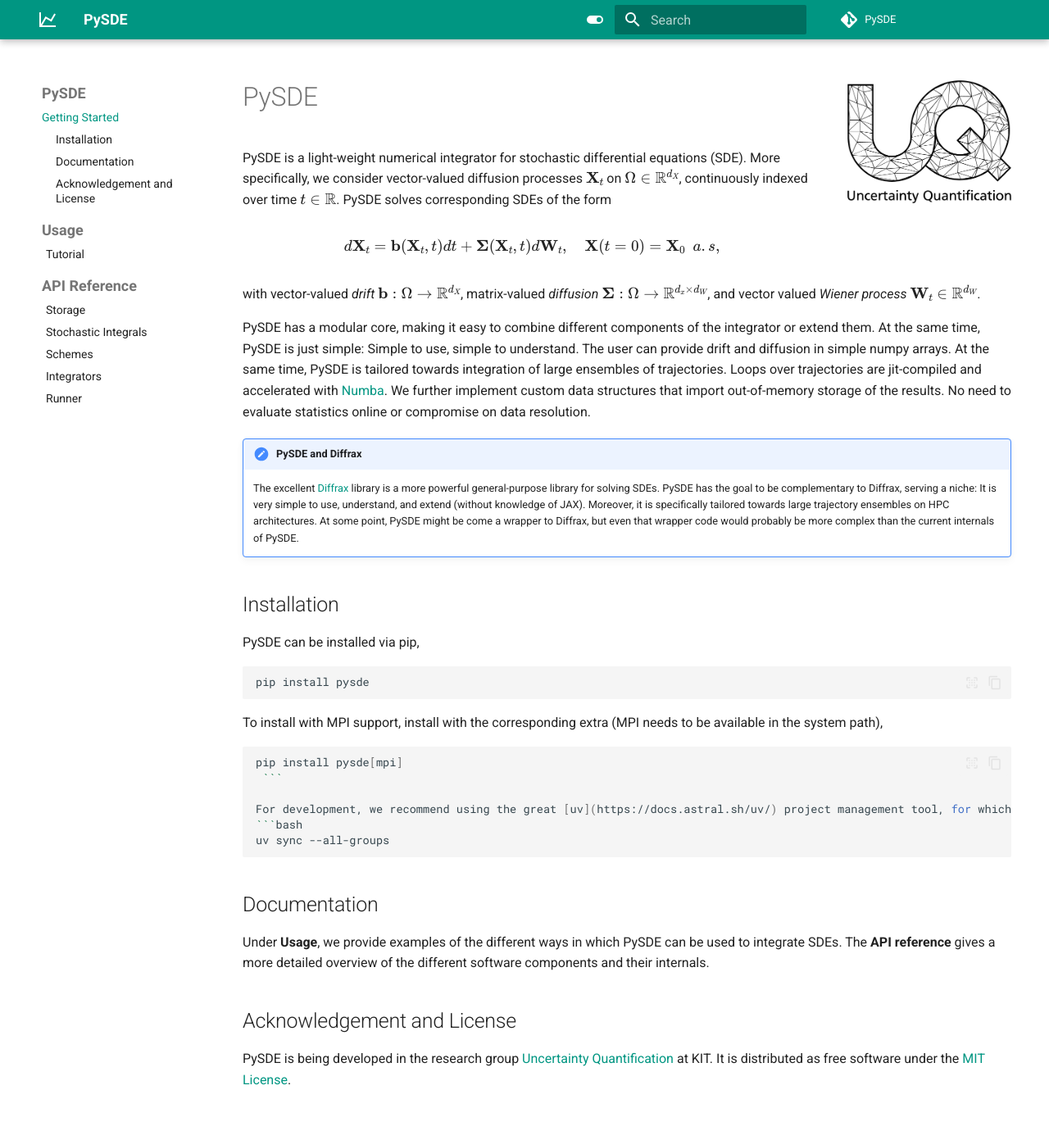
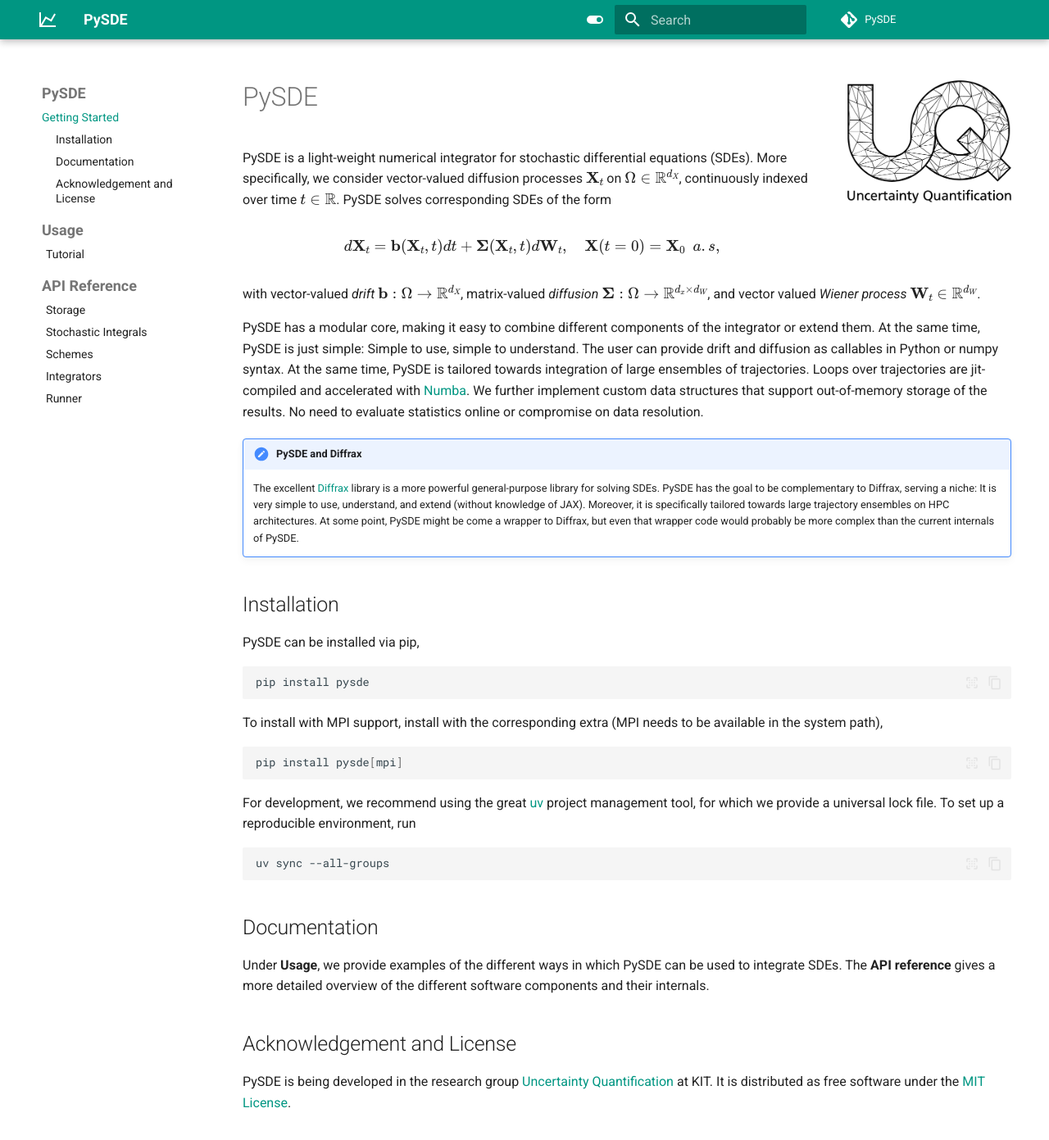
Before and after one commit to UQatKIT/PySDE, an MkDocs documentation site: the page built from docs/index.md, in a window 1280 px wide and 1400 px high. Shown: the top 1391 px of the window at 82% size. Built offline with MkDocs 1.6.1 and Material for MkDocs 9.7.7, drawn with Linux system fonts in a browser that asks for light colours; comment, search, counter and statistics services are not loaded.

````diff
--- a/docs/index.md
+++ b/docs/index.md
@@ -1,6 +1,6 @@
 # PySDE [<img src="images/uq_logo.png" width="200" height="100" alt="UQ at KIT" align="right">](https://www.scc.kit.edu/forschung/uq.php)
 
-PySDE is a light-weight numerical integrator for stochastic differential equations (SDE). More
+PySDE is a light-weight numerical integrator for stochastic differential equations (SDEs). More
 specifically, we consider vector-valued diffusion processes $\mathbf{X}_t$ on $\Omega\in\mathbb{R}^{d_X}$, continuously indexed over time $t\in\mathbb{R}$. PySDE solves corresponding SDEs of the form
 
 $$
@@ -9,7 +9,7 @@ $$
 
 with vector-valued *drift* $\mathbf{b}: \Omega\to\mathbb{R}^{d_X}$, matrix-valued *diffusion* $\mathbf{\Sigma}: \Omega\to\mathbb{R}^{d_x\times d_W}$, and vector valued *Wiener process* $\mathbf{W}_t \in\mathbb{R}^{d_W}$.
 
-PySDE has a modular core, making it easy to combine different components of the integrator or extend them. At the same time, PySDE is just simple: Simple to use, simple to understand. The user can provide drift and diffusion in simple numpy arrays. At the same time, PySDE is tailored towards integration of large ensembles of trajectories. Loops over trajectories are jit-compiled and accelerated with [Numba](https://numba.pydata.org/). We further implement custom data structures that import out-of-memory storage of the results. No need to evaluate statistics online or compromise on data resolution.
+PySDE has a modular core, making it easy to combine different components of the integrator or extend them. At the same time, PySDE is just simple: Simple to use, simple to understand. The user can provide drift and diffusion as callables in Python or numpy syntax. At the same time, PySDE is tailored towards integration of large ensembles of trajectories. Loops over trajectories are jit-compiled and accelerated with [Numba](https://numba.pydata.org/). We further implement custom data structures that support out-of-memory storage of the results. No need to evaluate statistics online or compromise on data resolution.
 
 !!! note "PySDE and Diffrax"
 
@@ -26,7 +26,7 @@ pip install pysde
 To install with MPI support, install with the corresponding extra (MPI needs to be available in the system path),
 ```bash
 pip install pysde[mpi]
- ```
+```
 
 For development, we recommend using the great [uv](https://docs.astral.sh/uv/) project management tool, for which we provide a universal lock file. To set up a reproducible environment, run
 ```bash
````
Also changed, not shown: README.md (+2 -2 lines).
